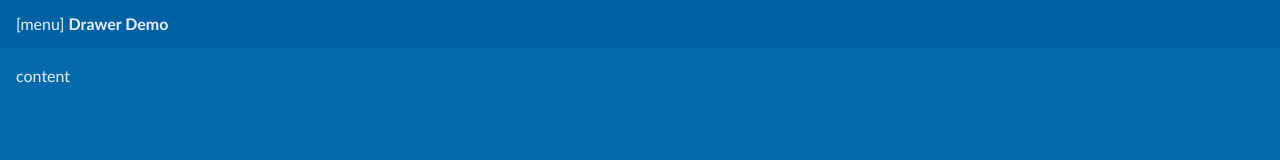
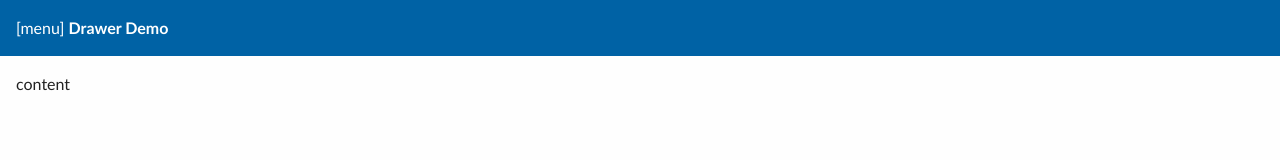
Before and after one commit to petejscott/drawer, a plain HTML site: page index.html in a window 1280 px wide. Drawn offline with Linux system fonts and the light colour scheme.

Commit message:
Style tweaks (more padding in header, white content background)

```diff
--- a/drawer.css
+++ b/drawer.css
@@ -4,8 +4,8 @@ html {
 	line-height: 1.5em;
 }
 body {
-	background: #066aad;
-	color: #eef;
+	background: #fefefe;
+	color: #222;
 	margin: 0;
 	padding: 0;
 	height: 100%;
@@ -29,10 +29,11 @@ header,
 }
 #main header {
 	background:#0062a5;
+	color:#fff;
 }
 header h1 {
 	font-size:1rem;
-	line-height:3rem;
+	line-height:3.5rem;
 	display:inline-block;
 	margin:0;
 }
```
